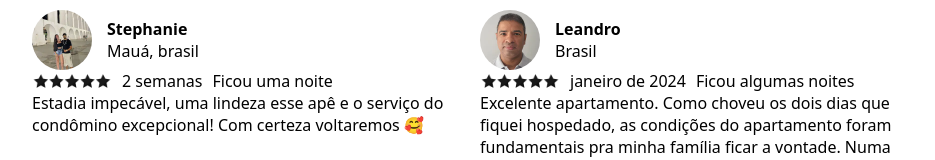
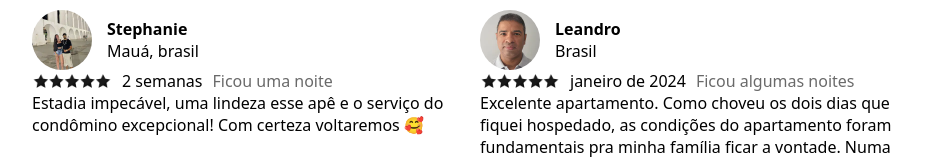
Before and after one commit to EnzzoMont/cp_1_frontdesing, a plain HTML site: page cpx1/index.html in a window 1280 px wide. Shown: the part 3147-3307 px from the top of the page, without its empty margins (160-1095 px from the left). Drawn offline with nearby package versions, Linux system fonts and the light colour scheme; a web font is replaced by a local one.

Commit message:
Add files via upload

```diff
--- a/cpx1/src/css/section-rates.css
+++ b/cpx1/src/css/section-rates.css
@@ -76,3 +76,7 @@
 .comments__stars {
     height: 20px;
 }
+
+.comments__time span{
+    color: rgba(0, 0, 0, 0.589);
+}
```
